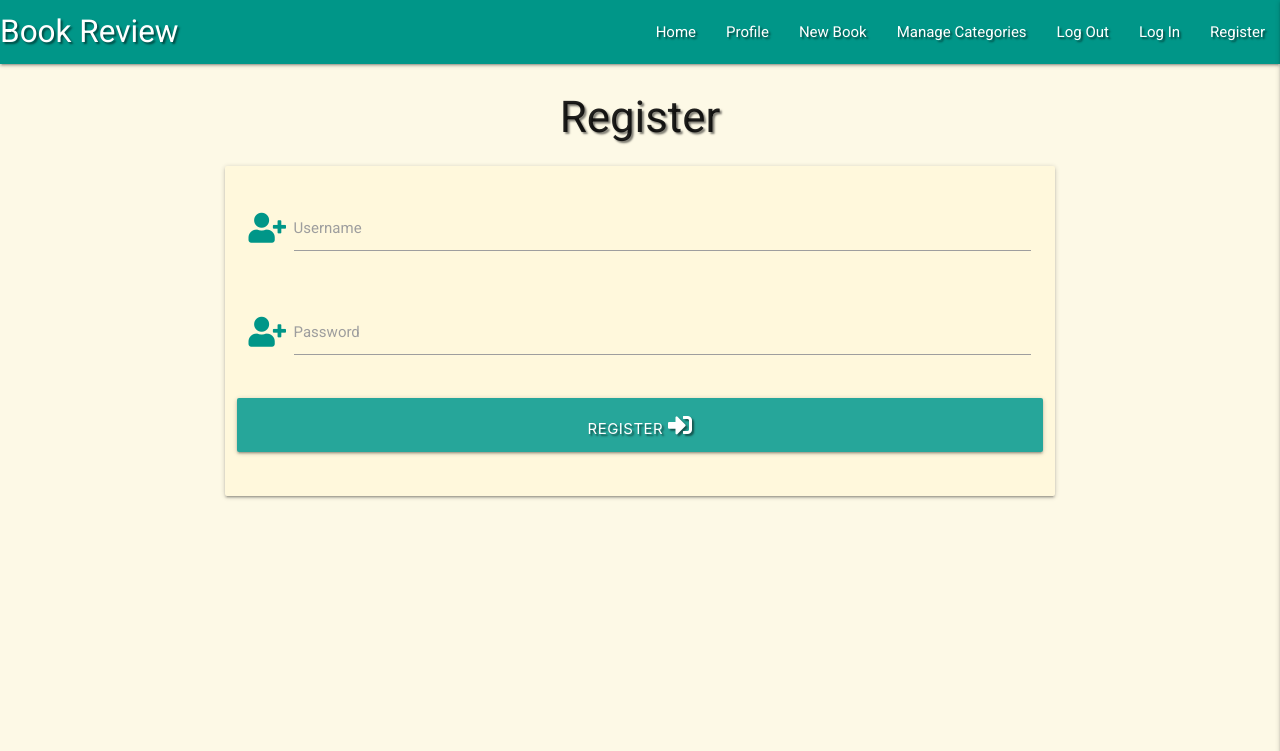
After one commit to manell0/MileStone-3-Book-Review, a Flask app: page /register in a window 1280 px wide. The commit adds this page. Shown: the top 751 px of the page. Run offline with Flask 2, Linux system fonts and the light colour scheme; some libraries are stand-ins or nearby versions.

Commit message:
Add registration and some update to readme.md

```diff
--- a/app.py
+++ b/app.py
@@ -5,6 +5,7 @@ from flask import (
     redirect, request, session, url_for)
 from flask_pymongo import PyMongo
 from bson.objectid import ObjectId
+from werkzeug.security import generate_password_hash, check_password_hash
 if os.path.exists("env.py"):
     import env
 
@@ -23,6 +24,10 @@ def get_books():
     return render_template("books.html", books=books)
 
 
+@app.route("/register", methods=["GET", "POST"])
+def register():
+    return render_template("register.html")
+
 
 if __name__ == "__main__":
     app.run(host=os.environ.get("IP"),
--- a/static/css/style.css
+++ b/static/css/style.css
@@ -1,7 +1,14 @@
+@import url('https://fonts.googleapis.com/css2?family=Roboto:wght@400;700&display=swap');
+
 body{
-    background-color:cornsilk;
+    background-color:rgb(253, 249, 230);
+    font-family: 'Roboto', sans-serif;
 }
 
 .text-shadow{
     text-shadow: 2px 2px 2px rgba(0, 0, 0, 0.5);
 }
+
+.cornsilk{
+    background-color: cornsilk;
+}
--- a/templates/base.html
+++ b/templates/base.html
@@ -26,7 +26,7 @@
                 <li><a href="#">Manage Categories</a></li>
                 <li><a href="#">Log Out</a></li>
                 <li><a href="#">Log In</a></li>
-                <li><a href="#">Register</a></li>
+                <li><a href="{{ url_for('register') }}">Register</a></li>
 
               </ul>
             </div>
@@ -40,7 +40,7 @@
             <li><a href="#">Manage Categories</a></li>
             <li><a href="#">Log Out</a></li>
             <li><a href="#">Log In</a></li>
-            <li><a href="#">Register</a></li>
+            <li><a href="{{ url_for('register') }}">Register</a></li>
           </ul>
     </header>
     {% block content %}
--- /dev/null
+++ b/templates/register.html
@@ -0,0 +1,35 @@
+{% extends "base.html" %}
+{% block content %}
+
+    <h3 class="center-align text-shadow">Register</h3>
+
+    <div class="row">
+        <form class="col s12 m8 offset-m2" method="POST" action="{{ url_for('register') }}">
+            <div class="card-panel cornsilk">
+                <!-- USERNAME -->
+                <div class="row">
+                    <div class="input-field col s12">
+                        <i class="fas fa-user-plus prefix teal-text"></i>
+                        <input id="username" name="username" type="text" class="validate">
+                        <label for="username">Username</label>
+                    </div>
+                </div>
+                <!-- PASSWORD -->
+                <div class="row">
+                    <div class="input-field col s12">
+                        <i class="fas fa-user-plus prefix teal-text"></i>
+                        <input id="password" name="password" type="password" class="validate">
+                        <label for="password">Password</label>
+                    </div>
+                </div>
+                <!-- REGISTER -->
+                <div class="row">
+                    <button type="submit" class="col s12 btn-large light-white text-shadow">
+                        Register <i class="fas fa-sign-in-alt"></i>
+                    </button>
+                </div>
+            </div>
+        </form>
+    </div>
+
+{% endblock %}
```
Also changed, not shown: README.md.
